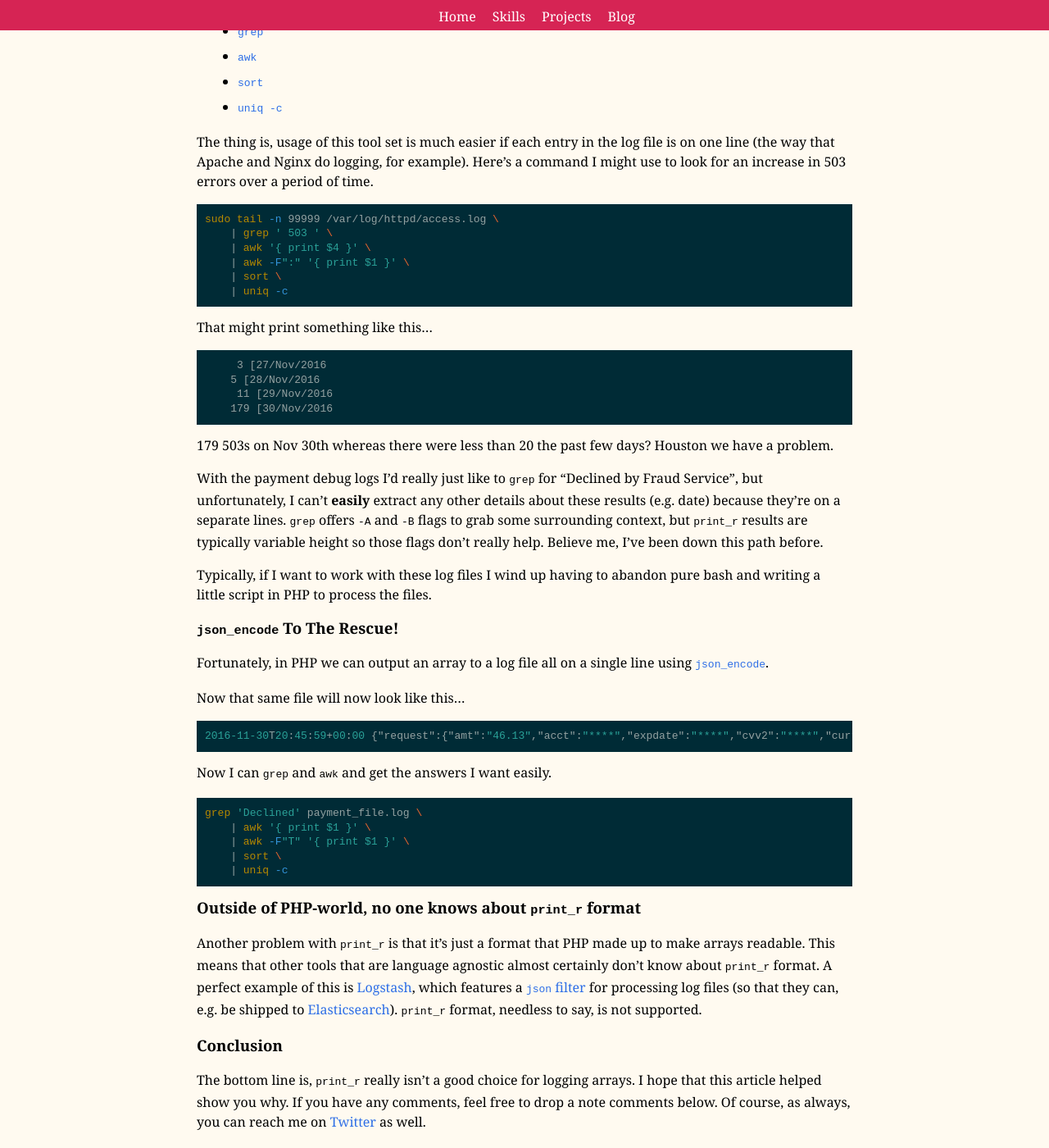
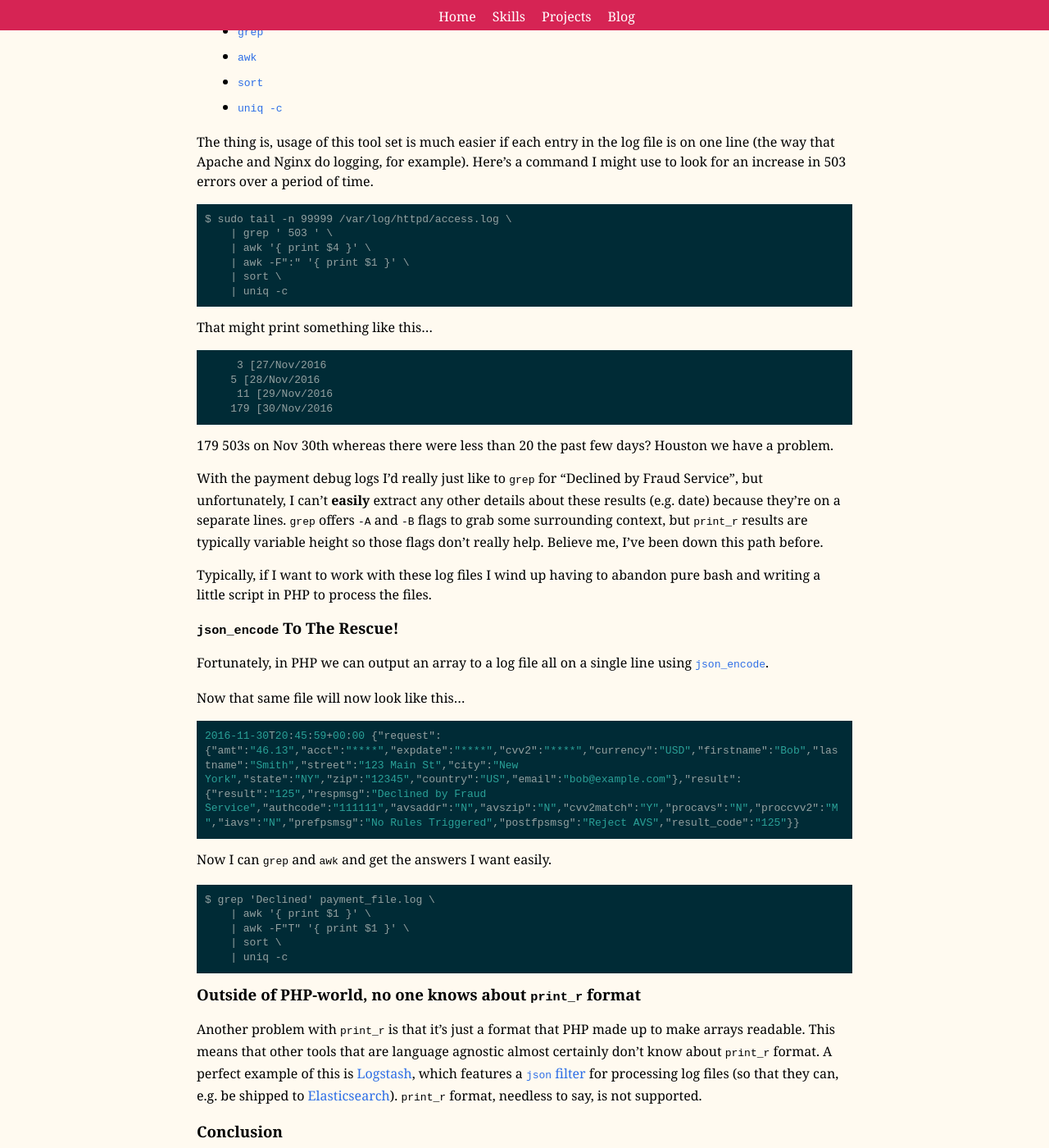
Before and after one commit to mpchadwick/mpchadwick.github.io, a Jekyll site: the page built from _posts/2016-11-30-logging-php-arrays.md, in a window 1280 px wide and 1400 px high, scrolled down 2512 px. Shown: the whole window at 82% size. Built offline with Jekyll 4.4.1, drawn with Linux system fonts in a browser that asks for light colours; emoji names are drawn with the system emoji font; comment, search, counter and statistics services are not loaded.

Commit message:
Clean up prompt / json

````diff
--- a/_posts/2016-11-30-logging-php-arrays.md
+++ b/_posts/2016-11-30-logging-php-arrays.md
@@ -112,8 +112,8 @@ My top commands when looking at log files are the following
 
 The thing is, usage of this tool set is much easier if each entry in the log file is on one line (the way that Apache and Nginx do logging, for example). Here's a command I might use to look for an increase in 503 errors over a period of time.
 
-```bash
-sudo tail -n 99999 /var/log/httpd/access.log \
+```
+$ sudo tail -n 99999 /var/log/httpd/access.log \
     | grep ' 503 ' \
     | awk '{ print $4 }' \
     | awk -F":" '{ print $1 }' \
@@ -145,11 +145,12 @@ Now that same file will now look like this...
 ```json
 2016-11-30T20:45:59+00:00 {"request":{"amt":"46.13","acct":"****","expdate":"****","cvv2":"****","currency":"USD","firstname":"Bob","lastname":"Smith","street":"123 Main St","city":"New York","state":"NY","zip":"12345","country":"US","email":"bob@example.com"},"result":{"result":"125","respmsg":"Declined by Fraud Service","authcode":"111111","avsaddr":"N","avszip":"N","cvv2match":"Y","procavs":"N","proccvv2":"M","iavs":"N","prefpsmsg":"No Rules Triggered","postfpsmsg":"Reject AVS","result_code":"125"}}
 ```
+{:.wrap}
 
 Now I can `grep` and `awk` and get the answers I want easily.
 
-```bash
-grep 'Declined' payment_file.log \
+```
+$ grep 'Declined' payment_file.log \
     | awk '{ print $1 }' \
     | awk -F"T" '{ print $1 }' \
     | sort \
````
